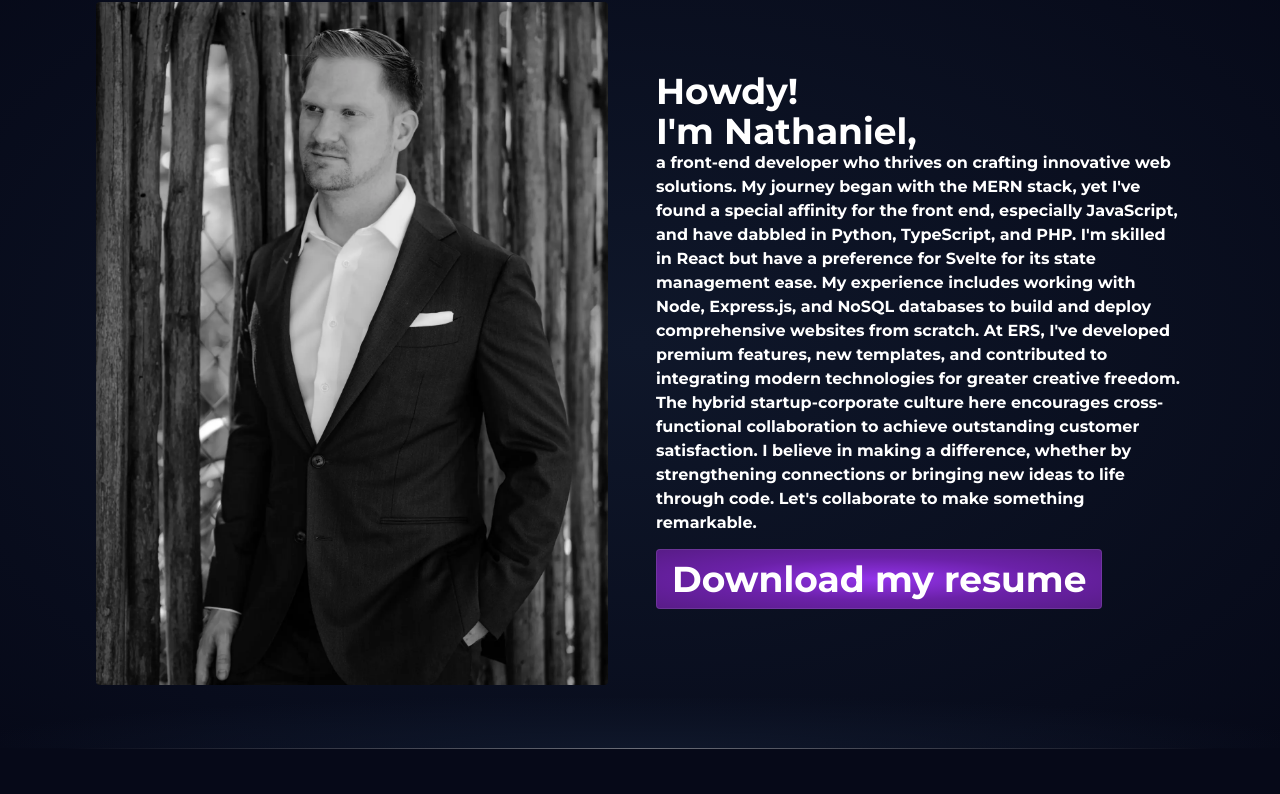
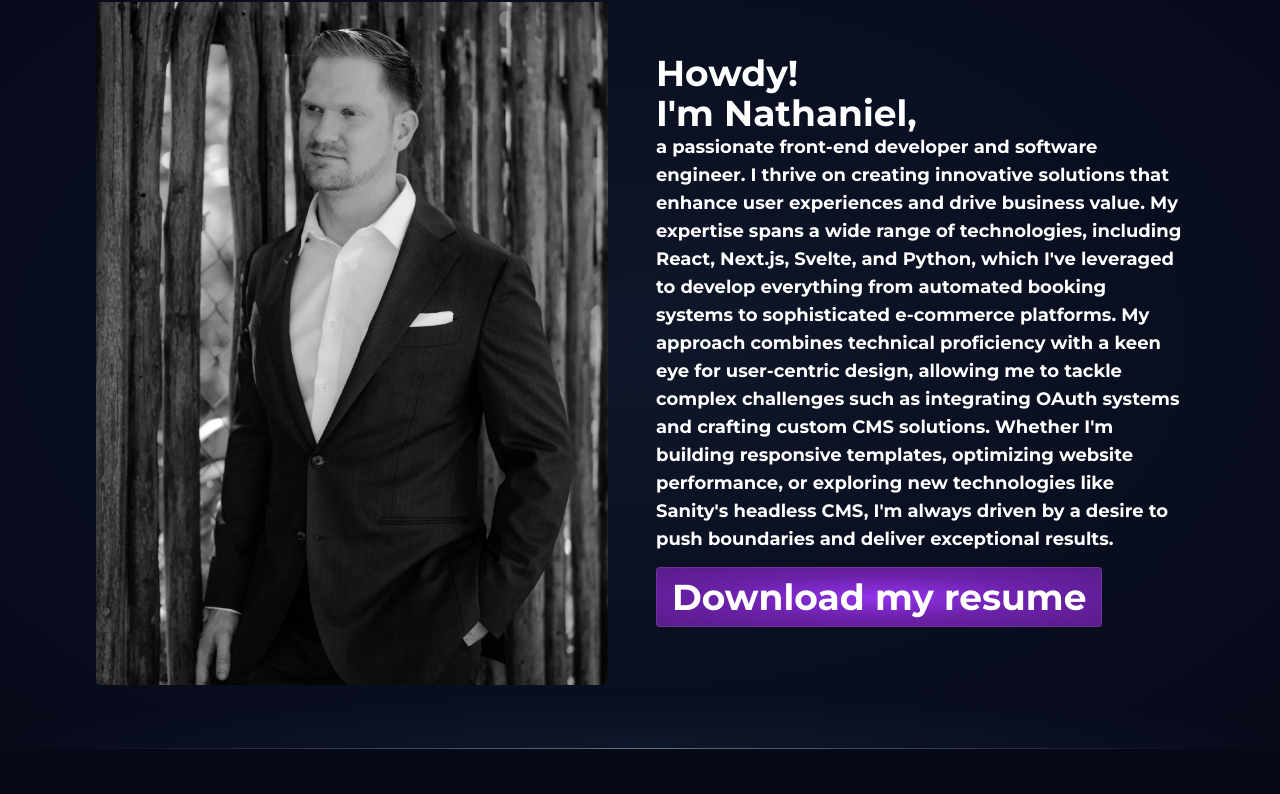
Before and after one commit to NateDogg97/Astro-Portfolio, an Astro site: page / in a window 1280 px wide. Shown: the part 1712-2506 px from the top of the page. Built offline with nearby package versions, Linux system fonts and the light colour scheme; Astro itself is replaced by a stand-in of ours.

Commit message:
new About Me section and resume

```diff
--- a/src/components/sections/About.astro
+++ b/src/components/sections/About.astro
@@ -15,12 +15,12 @@ import mobileImg from "../../../public/about_me_mobile.webp";
         <div class="w-full md:w-1/2 px-0 md:pl-4 flex flex-col justify-center text-white">
           <h2 class="text-4xl font-bold mb-4 font-montserrat">Howdy! <br> I'm Nathaniel,</h1>
           <div class="mb-6">
-            <p class="text-base mb-4 ">
-              a front-end developer who thrives on crafting innovative web solutions. My journey began with the MERN stack, yet I've found a special affinity for the front end, especially JavaScript, and have dabbled in Python, TypeScript, and PHP. I'm skilled in React but have a preference for Svelte for its state management ease. My experience includes working with Node, Express.js, and NoSQL databases to build and deploy comprehensive websites from scratch.
-
-              At ERS, I've developed premium features, new templates, and contributed to integrating modern technologies for greater creative freedom. The hybrid startup-corporate culture here encourages cross-functional collaboration to achieve outstanding customer satisfaction.
-
-              I believe in making a difference, whether by strengthening connections or bringing new ideas to life through code. Let's collaborate to make something remarkable.
+            <p class="text-lg mb-4 ">
+              a passionate front-end developer and software engineer.
+              I thrive on creating innovative solutions that enhance user experiences and drive business value.
+              My expertise spans a wide range of technologies, including React, Next.js, Svelte, and Python, which I've leveraged to develop everything from automated booking systems to sophisticated e-commerce platforms.
+              My approach combines technical proficiency with a keen eye for user-centric design, allowing me to tackle complex challenges such as integrating OAuth systems and crafting custom CMS solutions.
+              Whether I'm building responsive templates, optimizing website performance, or exploring new technologies like Sanity's headless CMS, I'm always driven by a desire to push boundaries and deliver exceptional results.
             </p>
           </div>
           <a download href="/nathaniel-mays-resume.pdf" class="button bg-radient-ellipse-c from-purple-600 via-purple-800 to-purple-900 [background-size:100%;] hover:[background-size:200%;] focus:[background-size:200%;] text-white font-bold font-montserrat py-2 px-4 rounded m-auto md:mx-0 w-fit transition-[background-size] duration-500">
--- a/src/pages/golf-auto-booker.astro
+++ b/src/pages/golf-auto-booker.astro
@@ -17,15 +17,15 @@ const linkButtons: LinkButton[] = [
         buttonText: 'GitHub Link'
     },
 ]
-const summary = "The Golf Tee Time Auto Booker is an innovative project utilizing Python, Selenium, and JavaScript to automatically book golf tee times for users. Deployed on a DigitalOcean Droplet, this bot navigates golf club websites to secure desired tee times using cronjobs for scheduling. It addresses the inconvenience of manual booking by offering a faster, automated solution, subject to golf club permissions."
+const summary = "The Golf Tee Time Auto Booker is a project utilizing Python, Selenium, and JavaScript to automatically book golf tee times for users. Deployed on a DigitalOcean Droplet, this bot navigates golf club websites to secure desired tee times using cronjobs for scheduling. It addresses the inconvenience of manual booking by offering a faster, automated solution, subject to golf club permissions."
 const buttonStyle = "bg-rainbow-blue text-dark button";
 
 const header1 = "Development Process";
 const header2 = "Challenges Faced";
-const header3 = "Conclusion and Ongoing Development";
+const header3 = "Conclusion and Suspended Development";
 const paragraph1 = "The bot was designed to interact with golf club websites, logging into user profiles and booking tee times automatically. It operates on a server deployment model, running at predetermined times to ensure the user can secure their desired slot. The core technologies involved are Python for scripting, Selenium for web interaction, and JavaScript for additional functionality.";
 const paragraph2 = "The primary challenge was mastering Selenium's capabilities to interact accurately with web elements, necessitating precise instructions for every potential scenario. Additionally, integrating a database to manage user preferences and crafting a user-friendly sign-up interface significantly increased the project's complexity. These challenges required thorough testing and a deep understanding of both the technologies and the booking processes of golf clubs.";
-const paragraph3 = "Despite ongoing development to address emerging edge cases, the Auto Booker Bot stands as a testament to the innovative application of programming and automation to solve real-world problems. The project has evolved with each challenge, incorporating error logging and detailed messaging to improve functionality and user experience. As development continues, it remains a promising solution for golfers seeking a more efficient way to book tee times.";
+const paragraph3 = "The project has been suspended as the website raised some flags with running automated testing software to interact with their website with the permission of the user. As soon as I was informed that the golf club did not approve of this method of navigating their website, the project was turned off immediately. Regardless, I showcase this project to demonstrate my willingness and ability to think outside the box to fulfill real-world needs. Also, it proves that I do have a desire to expand my skill set and cross false borders to deliver value to the customer.";
 
 const skills: string[] = ["Python", "Selenium", "Javascript", "Digital Ocean"];
 ---
```
Also changed, not shown: 1 other file.
